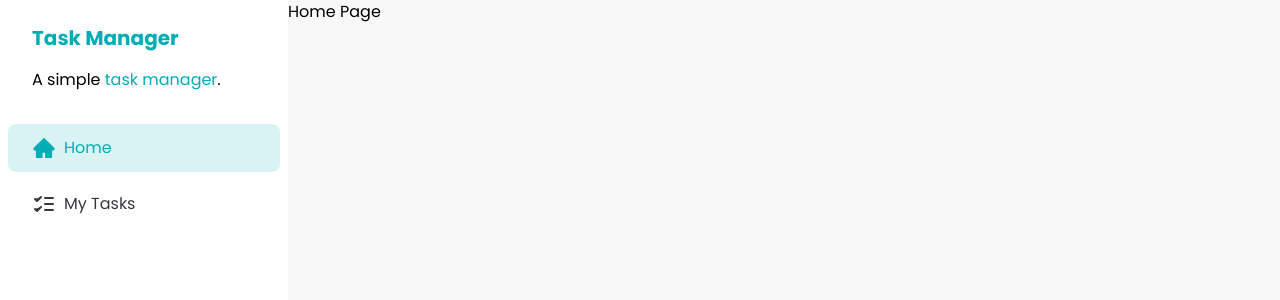
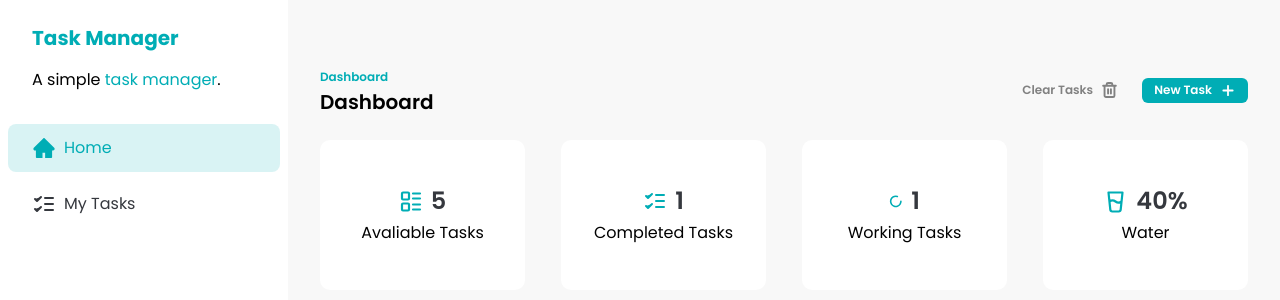
Before and after one commit to guitessmann09/fsc-task-manager, a React (Vite) app: page / in a window 1280 px wide. Shown: the top 300 px of the page. Built offline with nearby package versions, Linux system fonts and the light colour scheme; data requests are answered from the project's data file.

Commit message:
feat: add dashboard cards

```diff
--- a/db.json
+++ b/db.json
@@ -19,13 +19,20 @@
       "title": "teste noite",
       "time": "evening",
       "description": "teste noite",
-      "status": "not_started"
+      "status": "in_progress"
     },
     {
       "id": "d16a74da-c3ed-4d59-91c5-84acac7882c4",
       "title": "teste dia",
       "time": "morning",
       "description": "teste dia",
+      "status": "done"
+    },
+    {
+      "id": "feb50718-7134-4ed8-81ff-40d6fc635483",
+      "title": "teste dashboard",
+      "time": "morning",
+      "description": "teste dashboard",
       "status": "not_started"
     }
   ]
--- a/src/assets/icons/index.js
+++ b/src/assets/icons/index.js
@@ -4,11 +4,13 @@
 import ChevronRightIcon from './chevron-right.svg?react'
 import CloudSunIcon from './cloud-sun.svg?react'
 import DetailsIcon from './details.svg?react'
+import GlassWaterIcon from './glass-water.svg?react'
 import HomeIcon from './home.svg?react'
 import MoonIcon from './moon.svg?react'
 import ProgressIcon from './progress.svg?react'
 import SunIcon from './sun.svg?react'
 import TasksIcon from './tasks.svg?react'
+import Tasks2Icon from './tasks-2.svg?react'
 import TrashIcon from './trash.svg?react'
 
 export {
@@ -18,10 +20,12 @@
   ChevronRightIcon,
   CloudSunIcon,
   DetailsIcon,
+  GlassWaterIcon,
   HomeIcon,
   MoonIcon,
   ProgressIcon,
   SunIcon,
+  Tasks2Icon,
   TasksIcon,
   TrashIcon,
 }
--- /dev/null
+++ b/src/components/DashboardCard.jsx
@@ -0,0 +1,15 @@
+const DashboardCard = ({ icon, mainText, secondaryText }) => {
+  return (
+    <div className="flex h-[150px] flex-col items-center justify-center gap-1 rounded-[10px] bg-white">
+      <div className="flex items-center gap-2">
+        <span className="text-brand-primary">{icon}</span>
+        <p className="text-2xl font-semibold text-brand-dark-blue">
+          {mainText}
+        </p>
+      </div>
+      {secondaryText}
+    </div>
+  )
+}
+
+export default DashboardCard
--- a/src/components/Header.jsx
+++ b/src/components/Header.jsx
@@ -0,0 +1,38 @@
+import { useState } from 'react'
+
+import { AddIcon, TrashIcon } from '../assets/icons'
+import AddTaskDialog from './AddTaskDialog'
+import Button from './Button'
+
+const Header = ({ subtitle, title }) => {
+  const [addTaskDialogIsOpen, setAddTaskDialogIsOpen] = useState(false)
+
+  return (
+    <div className="flex w-full justify-between">
+      <div>
+        <span className="text-xs font-semibold text-brand-primary">
+          {subtitle}
+        </span>
+        <h2 className="text-xl font-semibold">{title}</h2>
+      </div>
+      <div className="flex items-center gap-3">
+        <Button color="ghost">
+          Clear Tasks
+          <TrashIcon />
+        </Button>
+
+        <Button onClick={() => setAddTaskDialogIsOpen(true)}>
+          New Task
+          <AddIcon />
+        </Button>
+
+        <AddTaskDialog
+          isOpen={addTaskDialogIsOpen}
+          handleClose={() => setAddTaskDialogIsOpen(false)}
+        />
+      </div>
+    </div>
+  )
+}
+
+export default Header
--- a/src/components/Tasks.jsx
+++ b/src/components/Tasks.jsx
@@ -1,25 +1,16 @@
 import { useQueryClient } from '@tanstack/react-query'
-import { useState } from 'react'
 import { toast } from 'sonner'
 
-import {
-  AddIcon,
-  CloudSunIcon,
-  MoonIcon,
-  SunIcon,
-  TrashIcon,
-} from '../assets/icons/index.js'
-import Button from '../components/Button.jsx'
+import { CloudSunIcon, MoonIcon, SunIcon } from '../assets/icons/index.js'
 import { useGetTasks } from '../hooks/data/use-get-tasks.js'
-import AddTaskDialog from './AddTaskDialog.jsx'
+import { taskQueryKeys } from '../keys/queries.js'
+import Header from './Header.jsx'
 import TaksItem from './TaskItem.jsx'
 import TasksSeparator from './TasksSeparator.jsx'
 
 const Tasks = () => {
   const queryClient = useQueryClient()
   const { data: tasks } = useGetTasks()
-
-  const [addTaskDialogIsOpen, setAddTaskDialogIsOpen] = useState(false)
 
   const morningTasks = tasks?.filter((task) => task.time === 'morning')
   const afternoonTasks = tasks?.filter((task) => task.time === 'afternoon')
@@ -44,36 +35,12 @@
       }
       return task
     })
-    queryClient.setQueryData('tasks', newTasks)
+    queryClient.setQueryData(taskQueryKeys.getAll(), newTasks)
   }
 
   return (
     <div className="w-full space-y-6 px-8 py-16">
-      <div className="flex w-full justify-between">
-        <div>
-          <span className="text-xs font-semibold text-brand-primary">
-            My Tasks
-          </span>
-          <h2 className="text-xl font-semibold">My Tasks</h2>
-        </div>
-        <div className="flex items-center gap-3">
-          <Button color="ghost">
-            Clear Tasks
-            <TrashIcon />
-          </Button>
-
-          <Button onClick={() => setAddTaskDialogIsOpen(true)}>
-            New Task
-            <AddIcon />
-          </Button>
-
-          <AddTaskDialog
-            isOpen={addTaskDialogIsOpen}
-            handleClose={() => setAddTaskDialogIsOpen(false)}
-          />
-        </div>
-      </div>
-
+      <Header subtitle="My Tasks" title="My Tasks" />
       <div className="mt-6 rounded-xl bg-white p-6">
         <div className="space-y-3">
           <TasksSeparator icon={<SunIcon />} title="Morning" />
--- a/src/pages/Home.jsx
+++ b/src/pages/Home.jsx
@@ -1,10 +1,50 @@
+import {
+  GlassWaterIcon,
+  ProgressIcon,
+  Tasks2Icon,
+  TasksIcon,
+} from '../assets/icons'
+import DashboardCard from '../components/DashboardCard'
+import Header from '../components/Header'
 import Sidebar from '../components/Sidebar'
+import { useGetTasks } from '../hooks/data/use-get-tasks'
 
 const HomePage = () => {
+  const { data: tasks } = useGetTasks()
+  const completedTasks = tasks?.filter(
+    (tasks) => tasks.status === 'done'
+  ).length
+  const workingTasks = tasks?.filter(
+    (tasks) => tasks.status === 'in_progress'
+  ).length
   return (
     <div className="flex">
       <Sidebar />
-      <h1>Home Page</h1>
+      <div className="w-full space-y-6 px-8 py-16">
+        <Header subtitle="Dashboard" title="Dashboard" />
+        <div className="grid grid-cols-4 gap-9">
+          <DashboardCard
+            icon={<Tasks2Icon />}
+            mainText={tasks?.length}
+            secondaryText="Avaliable Tasks"
+          />
+          <DashboardCard
+            icon={<TasksIcon />}
+            mainText={completedTasks}
+            secondaryText="Completed Tasks"
+          />
+          <DashboardCard
+            icon={<ProgressIcon />}
+            mainText={workingTasks}
+            secondaryText="Working Tasks"
+          />
+          <DashboardCard
+            icon={<GlassWaterIcon />}
+            mainText="40%"
+            secondaryText="Water"
+          />
+        </div>
+      </div>
     </div>
   )
 }
```
Also changed, not shown: src/assets/icons/glass-water.svg (added), src/assets/icons/tasks-2.svg (added).
